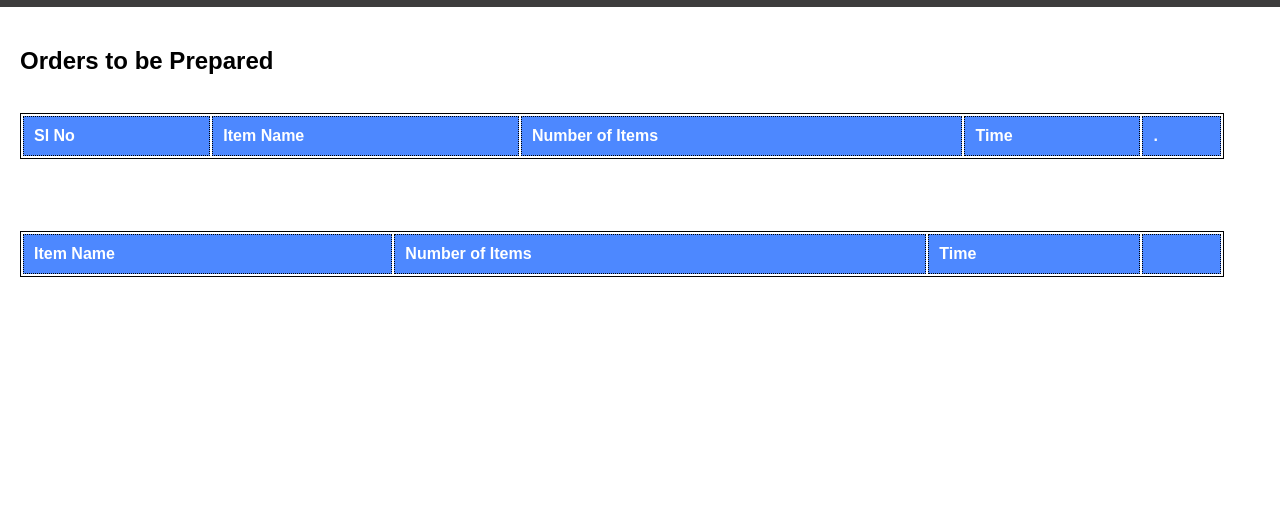
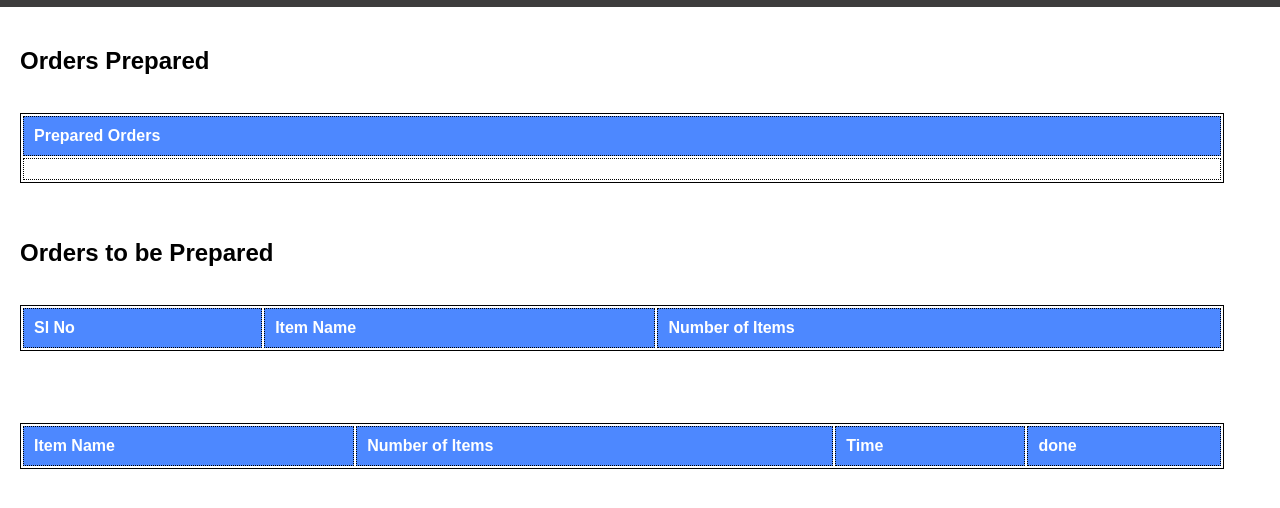
Before and after one commit to TeamPro10/FoodCourt, a plain HTML site: page Html/OrdersTobePrepared.html in a window 1280 px wide. Shown: the part 38-546 px from the top of the page. Drawn offline with Linux system fonts and the light colour scheme; no server answers.

Commit message:
Update OrdersTobePrepared.html

```diff
--- a/Html/OrdersTobePrepared.html
+++ b/Html/OrdersTobePrepared.html
@@ -6,9 +6,9 @@
   <meta http-equiv="X-UA-Compatible" content="IE=edge">
   <meta name="viewport" content="width=device-width, initial-scale=1.0">
   <title>Admin Dashboard</title>
-  <link rel="shortcut icon" href="../Images/logo.png" type="image/x-icon">
+  <link rel="shortcut icon" href="/Images/logo.png" type="image/x-icon">
 
-  <link rel="stylesheet" href="../css/AdminDashboard.css">
+  <link rel="stylesheet" href="/css/AdminDashboard.css">
 </head>
 
 <body>
@@ -39,6 +39,24 @@
   <div class="main-container">
     <!-- <div class="dashboard"></div> -->
     <div class="dashboard-right">
+      <h2>Orders Prepared</h2><br>
+      <table class="table table-prep">
+          <thead>
+              <tr>
+                  <th>Prepared Orders</th>
+
+              </tr>
+          </thead>
+          <tbody>
+            <td id="prepared-orders">
+              <!-- <span id="prep_tk">44</span> -->
+
+
+            </td>
+
+          </tbody>
+      </table><br><br>
+
       <h2>Orders to be Prepared</h2><br>
       <table class="table table-orders">
           <thead>
@@ -46,8 +64,8 @@
                   <th>Sl No</th>
                   <th>Item Name</th>
                   <th>Number of Items</th>
-                  <th>Time</th>
-                  <th>.</th>
+                  <!-- <th>Token(Time)</th> -->
+                  <!-- <th>.</th> -->
               </tr>
           </thead>
       </table><br><br>
@@ -60,7 +78,7 @@
                       <th>Item Name</th>
                       <th>Number of Items</th>
                       <th>Time</th>
-                      <th></th>
+                      <th>done</th>
                   </tr>
               </thead>
               <tbody class="content">
@@ -80,7 +98,7 @@
   <script src="https://www.gstatic.com/firebasejs/5.0.0/firebase-app.js"></script>
   <script src="https://www.gstatic.com/firebasejs/5.0.0/firebase-database.js"></script>
   <script src="https://www.gstatic.com/firebasejs/5.0.0/firebase-firestore.js"></script>
-
+  <script src="../js/disableinspect.js"></script>
   <script src="../js/connection_db.js"></script>
   <script src="../js/orderstobeprepared.js"></script>
 </body>
```
